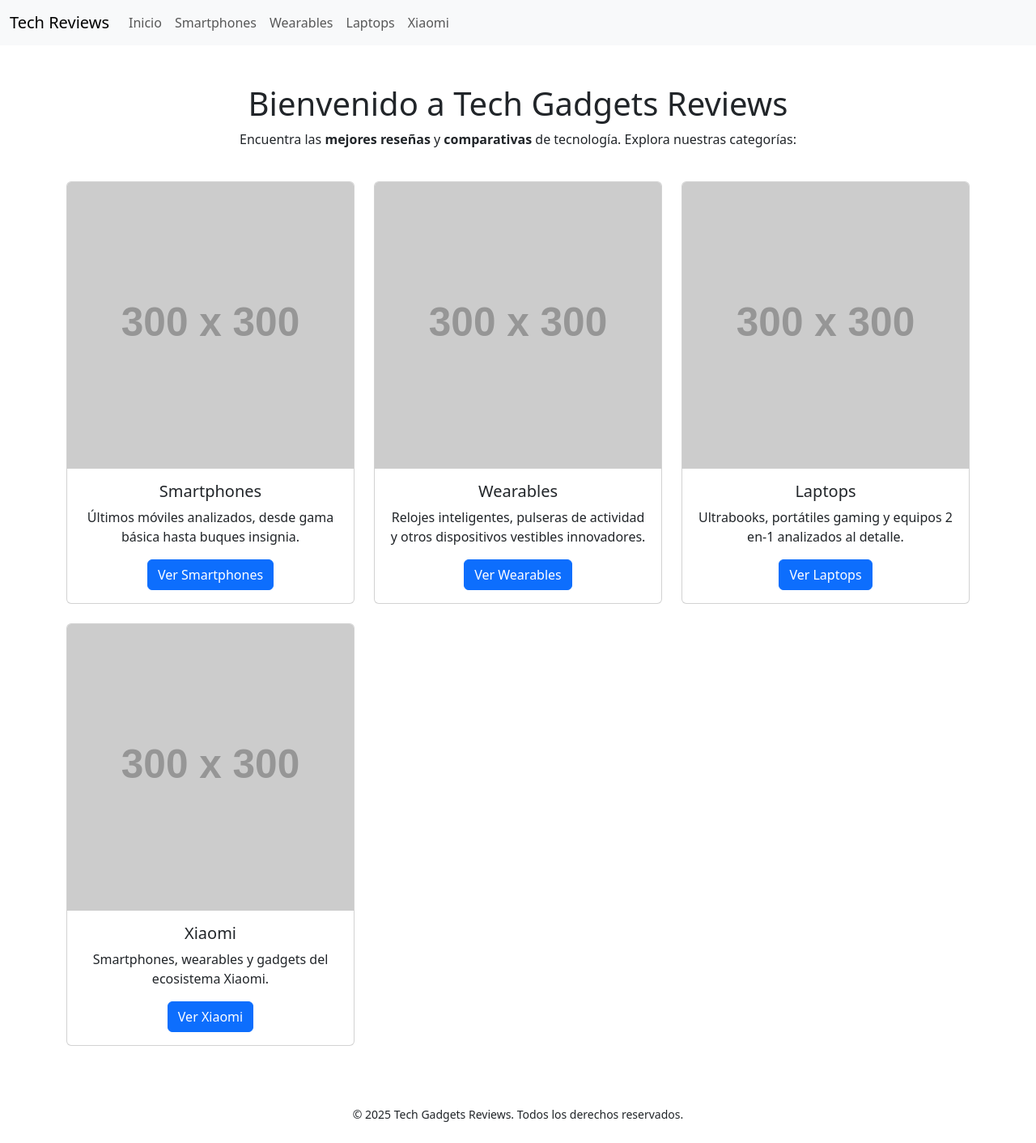
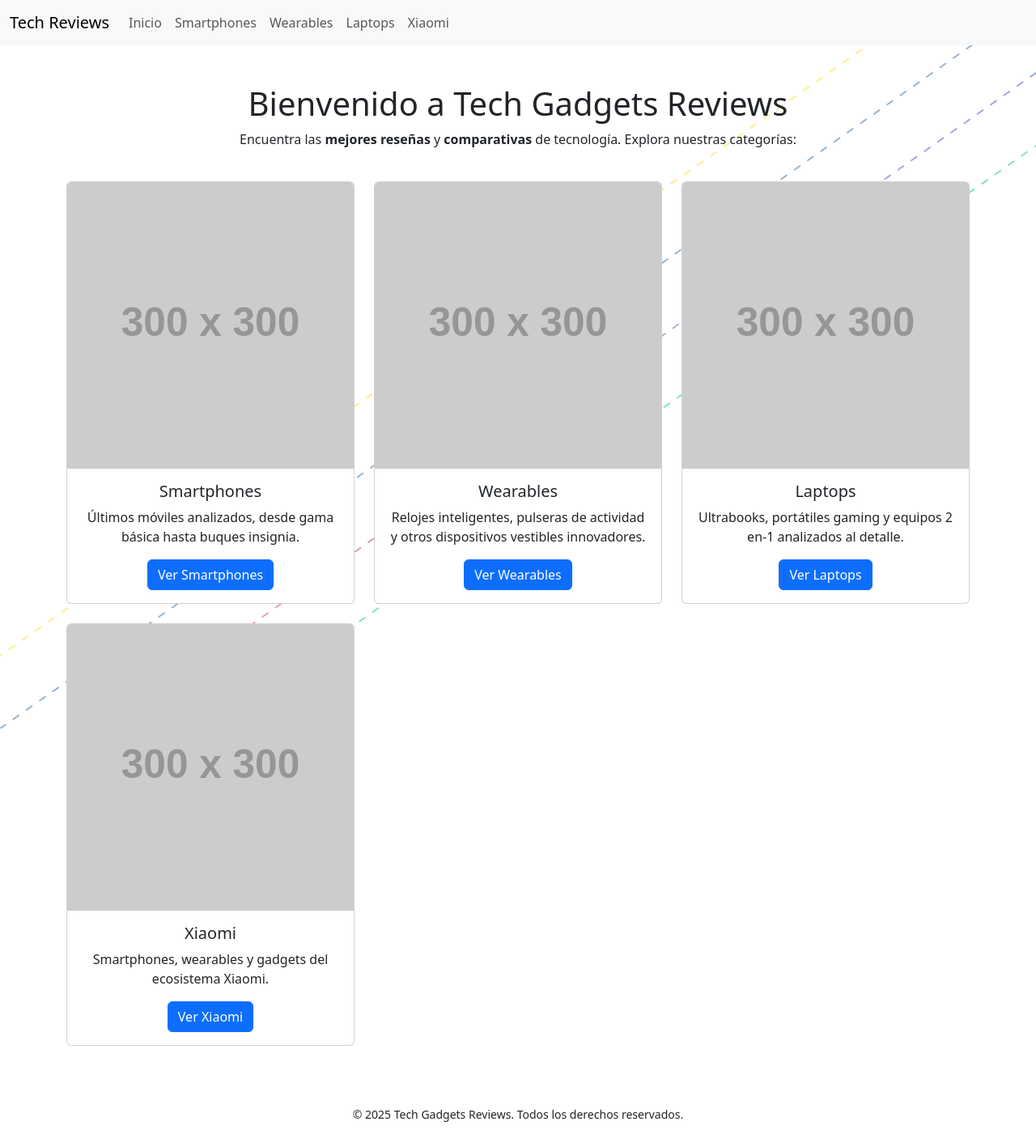
Before and after one commit to gordillollera/codex, a Jekyll site: the page built from index.md, in a window 1280 px wide. Shown: the whole page at 81% size. Built offline with Jekyll 4.4.1, drawn with Linux system fonts in a browser that asks for light colours.

Commit message:
Add animated background to default layout

```diff
--- a/_layouts/default.html
+++ b/_layouts/default.html
@@ -7,8 +7,77 @@
   <title>{{ page.title | default: site.title }} | {{ site.title }}</title>
   <!-- Bootstrap 5 CSS -->
   <link href="https://cdn.jsdelivr.net/npm/bootstrap@5.3.0/dist/css/bootstrap.min.css" rel="stylesheet" integrity="sha384-..." crossorigin="anonymous">
+  <style>
+    /* Estilos base para que el SVG cubra toda la pantalla */
+    html, body {
+      height: 100%;
+      margin: 0;
+    }
+
+    /* Contenedor SVG fijado al fondo */
+    svg.background {
+      position: fixed;
+      top: 0;
+      left: 0;
+      width: 100%;
+      height: 100%;
+      z-index: -1;          /* detrás del contenido */
+      pointer-events: none; /* no bloquear clics */
+    }
+
+    /* Líneas animadas */
+    .line {
+      fill: none;
+      stroke-width: 2;
+      stroke-linecap: round;
+      stroke-dasharray: 8 12;
+      animation: dash 18s linear infinite;
+      opacity: 0.5;
+      transform: translateZ(0); /* aceleración por GPU */
+    }
+
+    /* Colores temáticos */
+    .python { stroke: #306998; }
+    .javascript { stroke: #f7df1e; }
+    .gpt { stroke: #00c39e; }
+    /* Gradiente para HTML/CSS */
+    .htmlcss { stroke: url(#htmlcssGrad); }
+
+    /* Animación del desplazamiento del trazo */
+    @keyframes dash {
+      to { stroke-dashoffset: -40; }
+    }
+
+    /* Respeta la preferencia de menos movimiento */
+    @media (prefers-reduced-motion: reduce) {
+      .line { animation: none; }
+    }
+
+    /* Ajustes para pantallas pequeñas */
+    @media (max-width: 768px) {
+      .optional { display: none; }
+      .line { animation-duration: 10s; }
+    }
+  </style>
 </head>
 <body>
+  <!-- Fondo SVG con líneas diagonales -->
+  <svg class="background" xmlns="http://www.w3.org/2000/svg">
+    <defs>
+      <!-- Gradiente naranja a azul claro para HTML/CSS -->
+      <linearGradient id="htmlcssGrad" x1="0%" y1="0%" x2="100%" y2="0%">
+        <stop offset="0%" stop-color="#e34f26" />
+        <stop offset="100%" stop-color="#264de4" />
+      </linearGradient>
+    </defs>
+
+    <!-- python y htmlcss se ocultan en móviles gracias a class optional -->
+    <line class="line python optional" x1="0" y1="100%" x2="100%" y2="0" />
+    <line class="line javascript" x1="-10%" y1="100%" x2="90%" y2="0" />
+    <line class="line htmlcss optional" x1="10%" y1="100%" x2="110%" y2="0" />
+    <line class="line gpt" x1="20%" y1="100%" x2="120%" y2="0" />
+  </svg>
+
   {% include nav.html %}
   <main class="container my-4">
     {{ content }}
```
